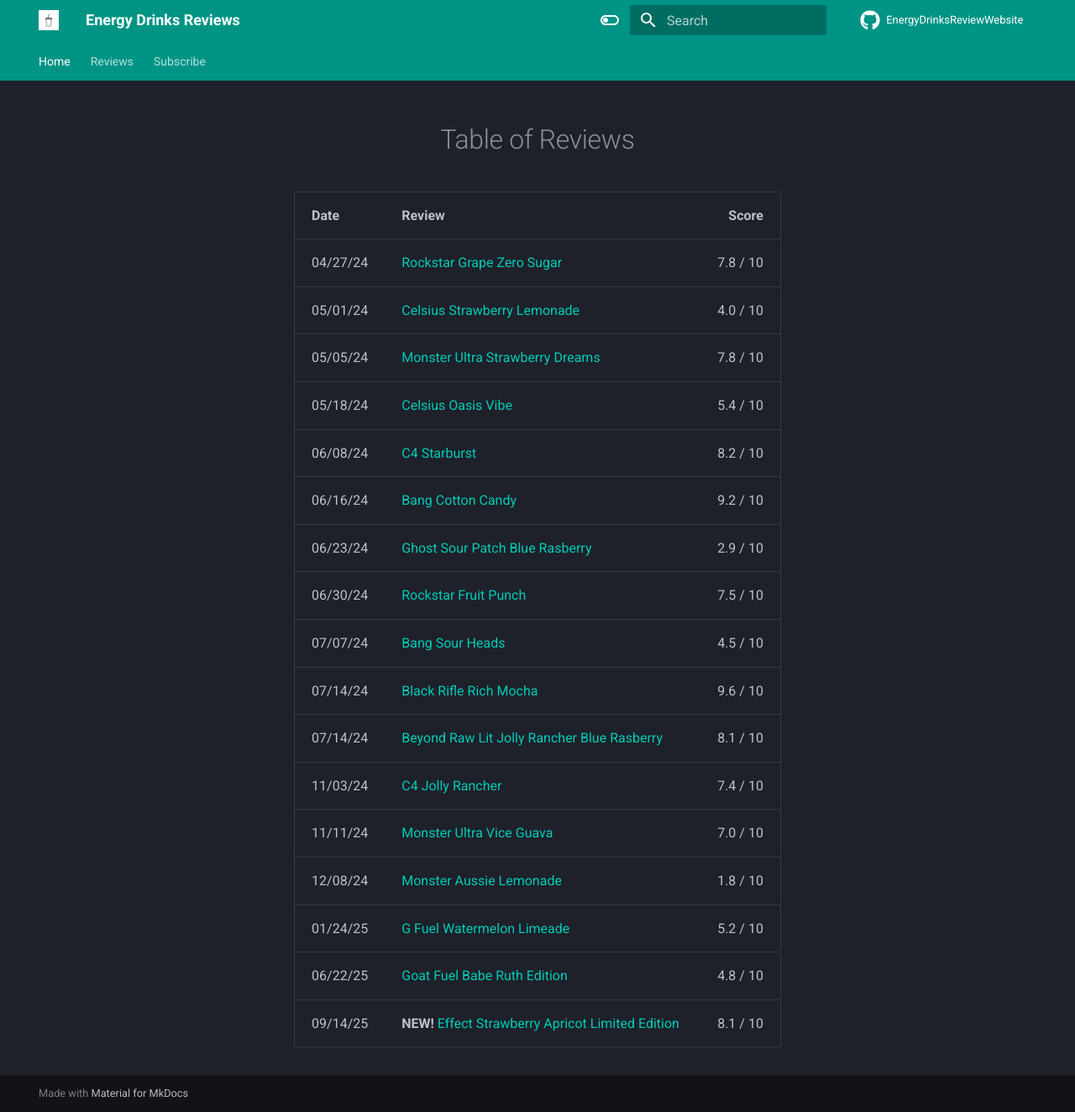
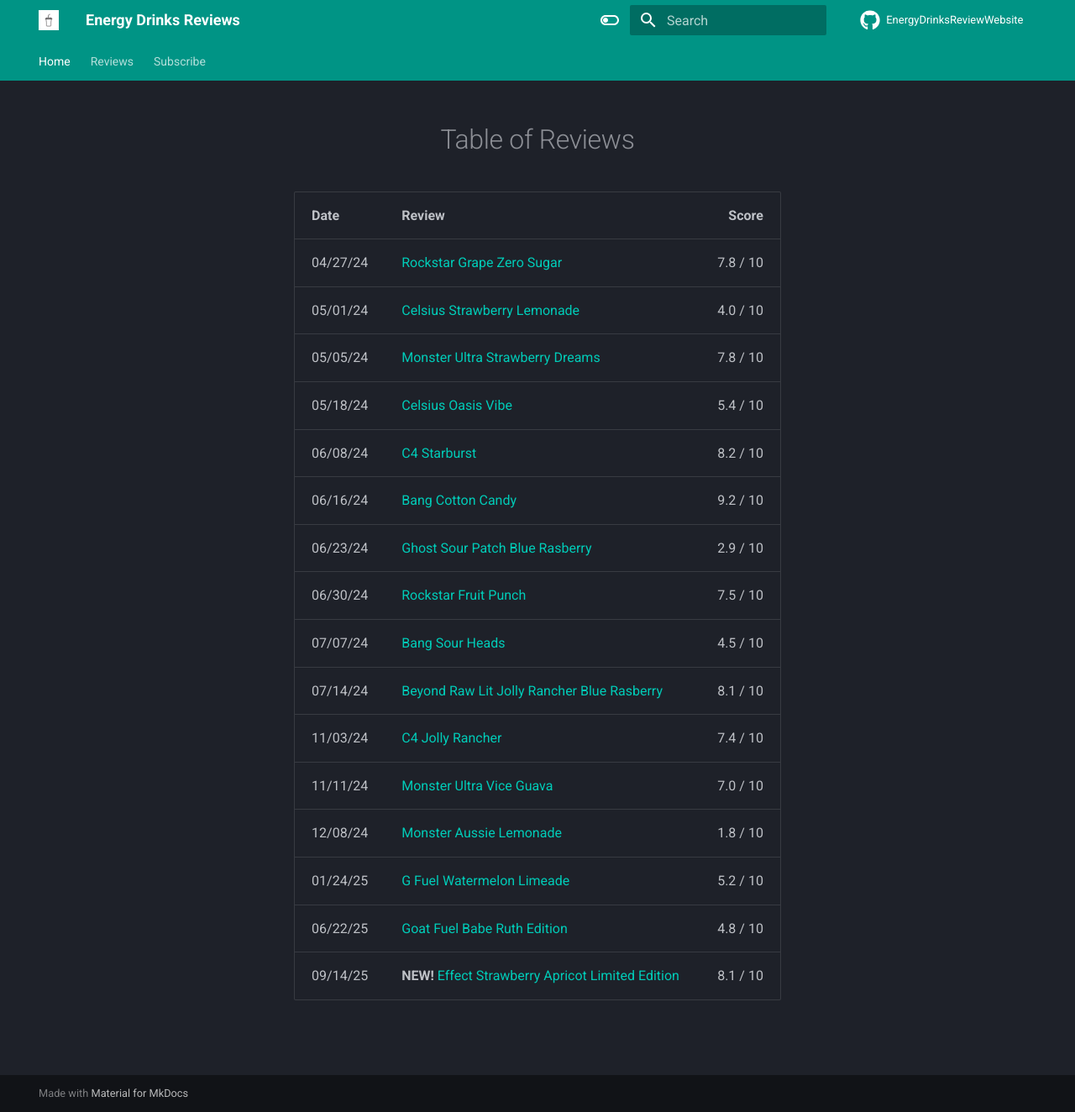
Before and after one commit to TheBrownKnight13/EnergyDrinksReviewsWebsite, an MkDocs documentation site: the page built from docs/index.md, in a window 1280 px wide and 1324 px high. Shown: the whole window at 84% size. Built offline with MkDocs 1.6.1 and Material for MkDocs 9.7.7, drawn with Linux system fonts in a browser that asks for light colours; comment, search, counter and statistics services are not loaded.

Commit message:
Update index.md

```diff
--- a/docs/index.md
+++ b/docs/index.md
@@ -17,7 +17,6 @@ hide:
 | 06/23/24 | [Ghost Sour Patch Blue Rasberry](reviews/posts/ghost_sour_patch_blue_raspberry.md)                         | 2.9 / 10 |
 | 06/30/24 | [Rockstar Fruit Punch](reviews/posts/rockstar_fruit_punch.md)                                              | 7.5 / 10 |
 | 07/07/24 | [Bang Sour Heads](reviews/posts/bang_sour_heads.md)                                                        | 4.5 / 10 |
-| 07/14/24 | [Black Rifle Rich Mocha](reviews/posts/black_rifle_rich_mocha.md)                                          | 9.6 / 10 |
 | 07/14/24 | [Beyond Raw Lit Jolly Rancher Blue Rasberry](reviews/posts/beyond_raw_lit_jolly_rancher_blue_raspberry.md) | 8.1 / 10 |
 | 11/03/24 | [C4 Jolly Rancher](reviews/posts/c4_jolly_rancher.md)                                                      | 7.4 / 10 |
 | 11/11/24 | [Monster Ultra Vice Guava](reviews/posts/monster_ultra_vice_guava.md)                                      | 7.0 / 10 |
```
